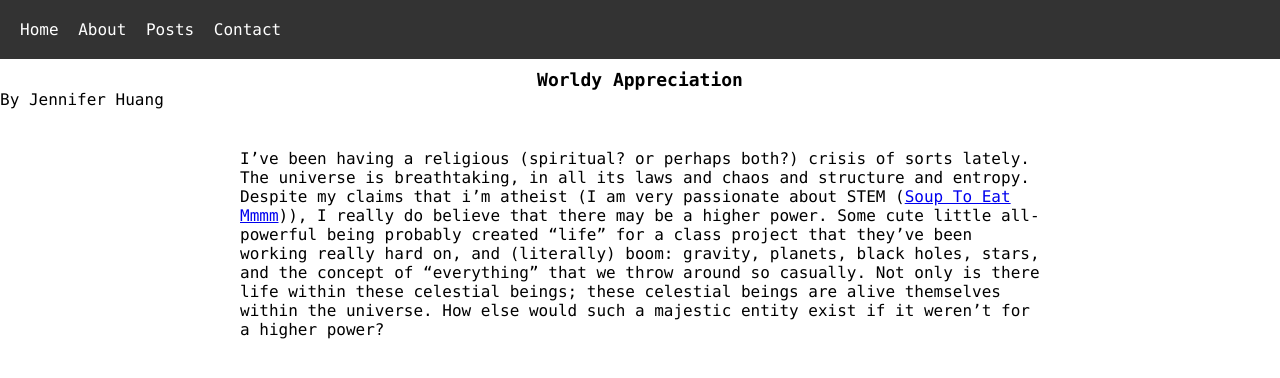
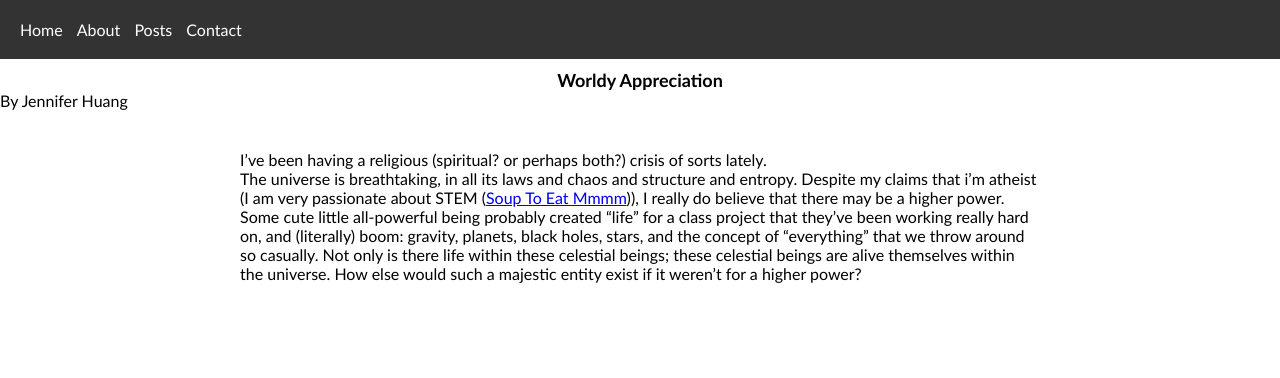
Before and after one commit to JNFH314/jnfh314.github.io, a Jekyll site: the page built from docs/_posts/2023-07-05-worldly-appreciation.md, in a window 1280 px wide. Shown: the top 378 px of the page. Built offline with Jekyll 4.4.1, drawn with Linux system fonts in a browser that asks for light colours.

Commit message:
changed website font

```diff
--- a/docs/_layouts/post.html
+++ b/docs/_layouts/post.html
@@ -5,7 +5,7 @@ layout: default
 
   <div class="post-header">
     <h1 class="post-title">{{ page.title }}</h1>
-    <p text-align="center" font-family="Gill Sans, sans-serif">By {{ page.author }}</p>
+    <p text-align="center"">By {{ page.author }}</p>
   </div>
 
   <div class="content">
--- a/docs/assets/css/style.css
+++ b/docs/assets/css/style.css
@@ -3,7 +3,7 @@ body, h1, h2, h3, p, ul, li, form, input, textarea, button {
     margin: 0;
     padding: 0;
     box-sizing: border-box;
-    font-family: "Lucida Console", "Courier New", monospace;
+    font-family: Gill Sans, sans-serif;
   }
 
   /* Set up page structure */
@@ -164,7 +164,3 @@ body, h1, h2, h3, p, ul, li, form, input, textarea, button {
     text-align: center;
     color: #fff;
   }
-
-  #article {
-    font-family: Gill Sans, sans-serif;
-  }
```
